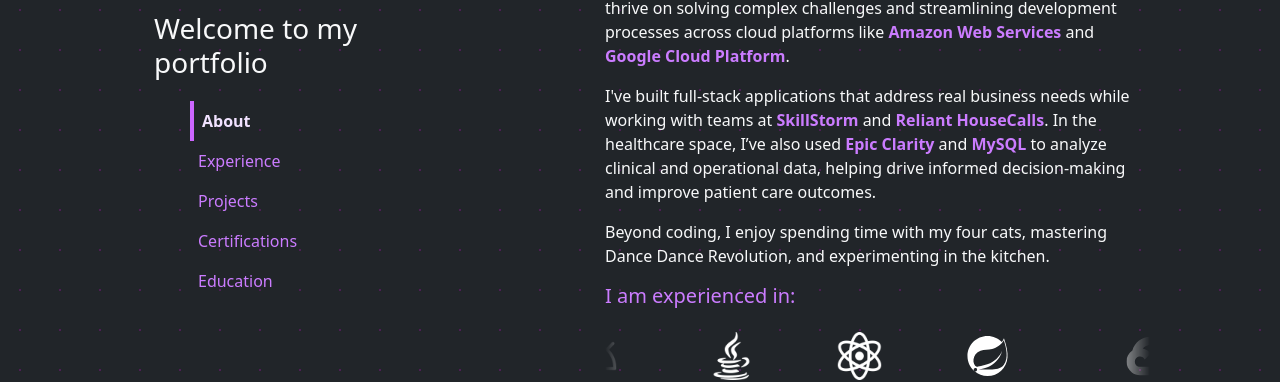
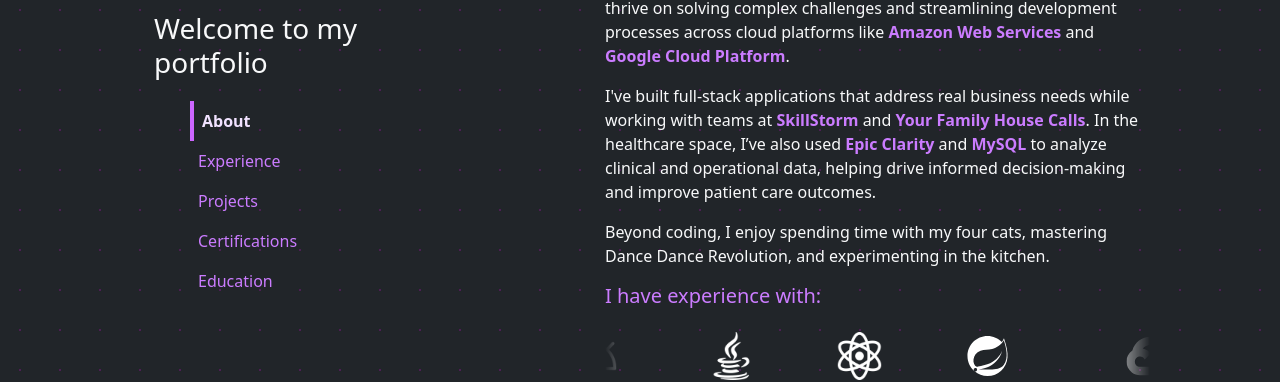
Before and after one commit to LSattar/portfolio-website, a React (Create React App) app in the folder portfolio-site/: page / in a window 1280 px wide. Shown: the part 170-552 px from the top of the page. Built offline with nearby package versions, Linux system fonts and the light colour scheme.

Commit message:
Update Index.tsx

```diff
--- a/portfolio-site/src/pages/Index.tsx
+++ b/portfolio-site/src/pages/Index.tsx
@@ -35,6 +35,13 @@
 
 const projects = [
     {
+        title: "Nimbus Care Manager",
+        description: "I served as the principal architect and developer for Nimbus Care Manager. Nimbus is a web-based application that allows healthcare providers and administrators to efficiently track, bill, and manage patient care. The application is hosted on AWS, with cost, efficiency, performance, and security in mind. Nimbus Care Manager is responsible for the care of over 2000 active patients, and still being actively developed and improved after launch.",
+        date: "April 2025 - Present",
+        company: "SkillStorm",
+        skills: ["Amazon Web Services", "Spring Boot", "React", "MySQL", "REST API's"]
+    },
+    {
         title: "Finsight",
         description: "At SkillStorm, I and a team of 2 other software engineers developed and deployed a fully functioning application for FinCEN to process and manage SAR/CTR forms, track suspects, and refer cases to law enforcement. The application supported multiple roles for different users of the application, including law enforcement, FinCEN analysts, and compliance users from financial institutions. This project used an Aurora database running MySQL, multiple microservices created with Spring Boot, and an Angular frontend.",
         date: "February 2025 - April 2025",
@@ -42,23 +49,11 @@
         skills: ["Amazon Web Services", "OAuth2", "Angular", "Java", "MySQL", "Microservices"]
     },
     {
-        title: "CPA Management Software",
-        description: "At SkillStorm, I designed and deployed a secure full-stack application for a CPA to manage client work. The project utilized MySQL, Spring Boot, and React, and was fully hosted on AWS. I applied defense-in-depth principles to reduce the application’s attack surface across all layers, and configured a custom AWS Virtual Private Cloud with public/private subnets, NAT gateways, and routing tables to securely isolate services and control traffic flow.",
-        date: "February 2025 - April 2025",
-        company: "SkillStorm",
-        skills: ["Amazon Web Services", "React", "Java", "MySQL, REST API's"]
-    }, {
         title: "ICD-10 Verification Tool",
-        description: "At Reliant HouseCalls, I developed a web scraping tool using BeautifulSoup and Pandas to extract billable and non-billable ICD-10 codes from official sources. I then automated the verification of Chronic Care Management billing entries, identifying invalid codes and exporting them to a dedicated spreadsheet for review. This significantly enhanced billing accuracy, reduced manual error-checking, and streamlined the overall verification workflow.",
+        description: "At Reliant HouseCalls, I developed a web scraping tool using BeautifulSoup and Pandas to extract billable and non-billable ICD-10 codes from official sources. I then automated the verification of Chronic Care Management billing entries, identifying invalid codes and exporting them to a dedicated spreadsheet for review. This significantly enhanced billing accuracy, reduced manual error-checking, and streamlined the overall verification workflow. This web scraper would also assist in the creation of Nimbus Care Manager.",
         date: "December 2024 - February 2025",
         company: "Reliant HouseCalls",
         skills: ["Python", "Pandas", "BeautifulSoup"]
-    }, {
-        title: "Insurance Liability Bucket Report",
-        description: "I led a comprehensive data clean-up effort across 300,000+ transactions, dramatically improving the accuracy of financial records and boosting reporting performance. Using MySQL, I performed a detailed analysis of insurance reimbursement rates by payor, providing actionable insights that supported more effective revenue cycle management and improved overall reimbursement efficiency.",
-        date: "June 2024 - July 2025",
-        company: "Reliant HouseCalls",
-        skills: ["MySQL", "Python", "Java"]
     }
 ]
 
@@ -82,35 +77,35 @@
     {
         title: "Oracle Certified Associate, Java SE 8",
         date: "March 2026",
-        school: "",
+        school: "Oracle",
         location: "",
         description: ""
     },
     {
         title: "AWS Solutions Architect - Associate",
         date: "January 2026 - January 2029",
-        school: "",
+        school: "Amazon",
         location: "",
         description: ""
     },
     {
         title: "AWS Cloud Practitioner",
         date: "December 2025 - December 2028",
-        school: "",
+        school: "Amazon",
         location: "",
         description: ""
     },
     {
         title: "Java Foundations Certified Associate",
         date: "December 2025",
-        school: "",
+        school: "Oracle",
         location: "",
         description: ""
     },
     {
         title: "CompTIA™ Security+",
         date: "April 2025 - April 2028",
-        school: "",
+        school: "CompTIA™",
         location: "",
         description: ""
     }
@@ -190,12 +185,12 @@
                                     Nice to meet you! I'm Leah Sattar, a full-stack developer with a strong focus on security, DevOps, and building efficient, scalable solutions. I thrive on solving complex challenges and streamlining development processes across cloud platforms like <b className='text-purple'>Amazon Web Services</b> and <b className='text-purple'>Google Cloud Platform</b>.
                                 </p>
                                 <p>
-                                    I've built full-stack applications that address real business needs while working with teams at <b className='text-purple'>SkillStorm</b> and <b className='text-purple'>Reliant HouseCalls</b>. In the healthcare space, I’ve also used <b className='text-purple'>Epic Clarity</b> and <b className='text-purple'>MySQL</b> to analyze clinical and operational data, helping drive informed decision-making and improve patient care outcomes.
+                                    I've built full-stack applications that address real business needs while working with teams at <b className='text-purple'>SkillStorm</b> and <b className='text-purple'>Your Family House Calls</b>. In the healthcare space, I’ve also used <b className='text-purple'>Epic Clarity</b> and <b className='text-purple'>MySQL</b> to analyze clinical and operational data, helping drive informed decision-making and improve patient care outcomes.
                                 </p>
                                 <p>
                                     Beyond coding, I enjoy spending time with my four cats, mastering Dance Dance Revolution, and experimenting in the kitchen.
                                 </p>
-                                <h5 className='text-purple'>I am experienced in: </h5>
+                                <h5 className='text-purple'>I have experience with: </h5>
                                 <SkillMarquee></SkillMarquee>
                                 <br></br>
                                 <Link to="/about-me" className="text-purple purple-link fw-bold">Read more about me →</Link>
```
